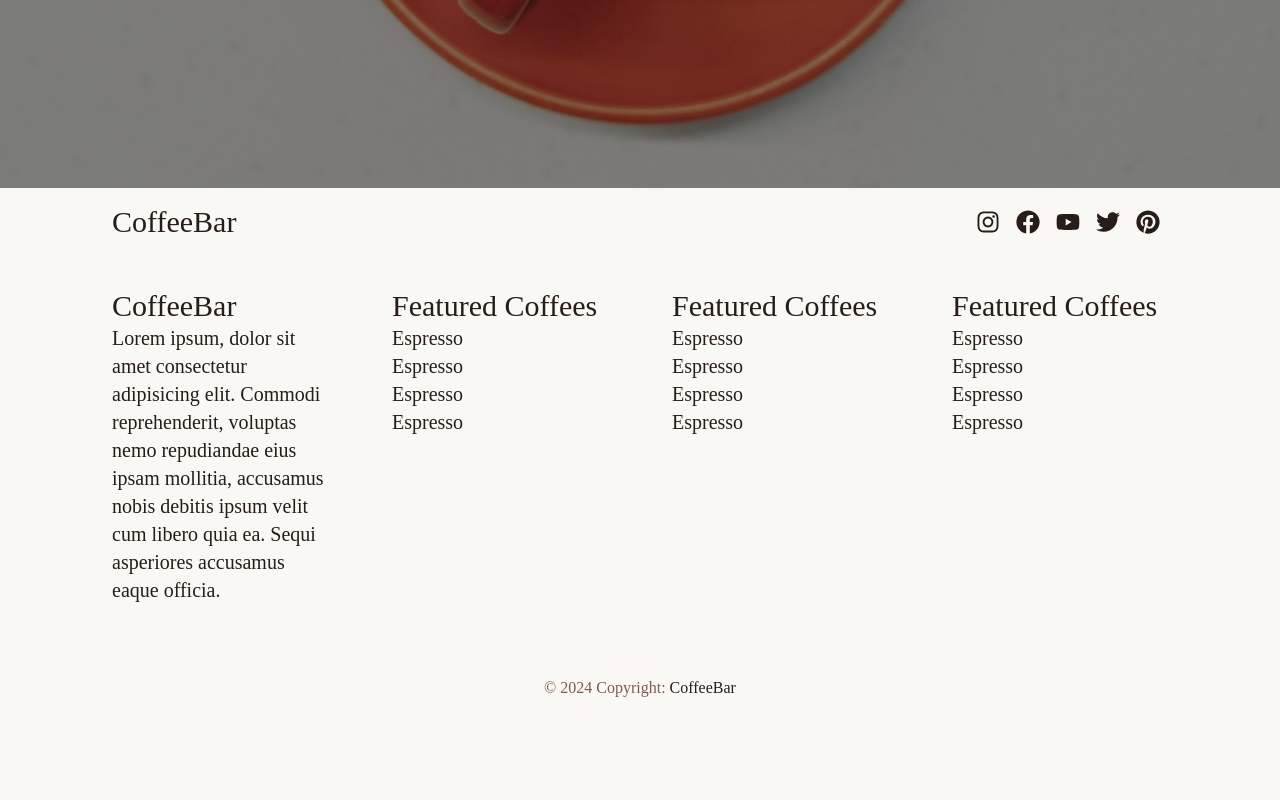
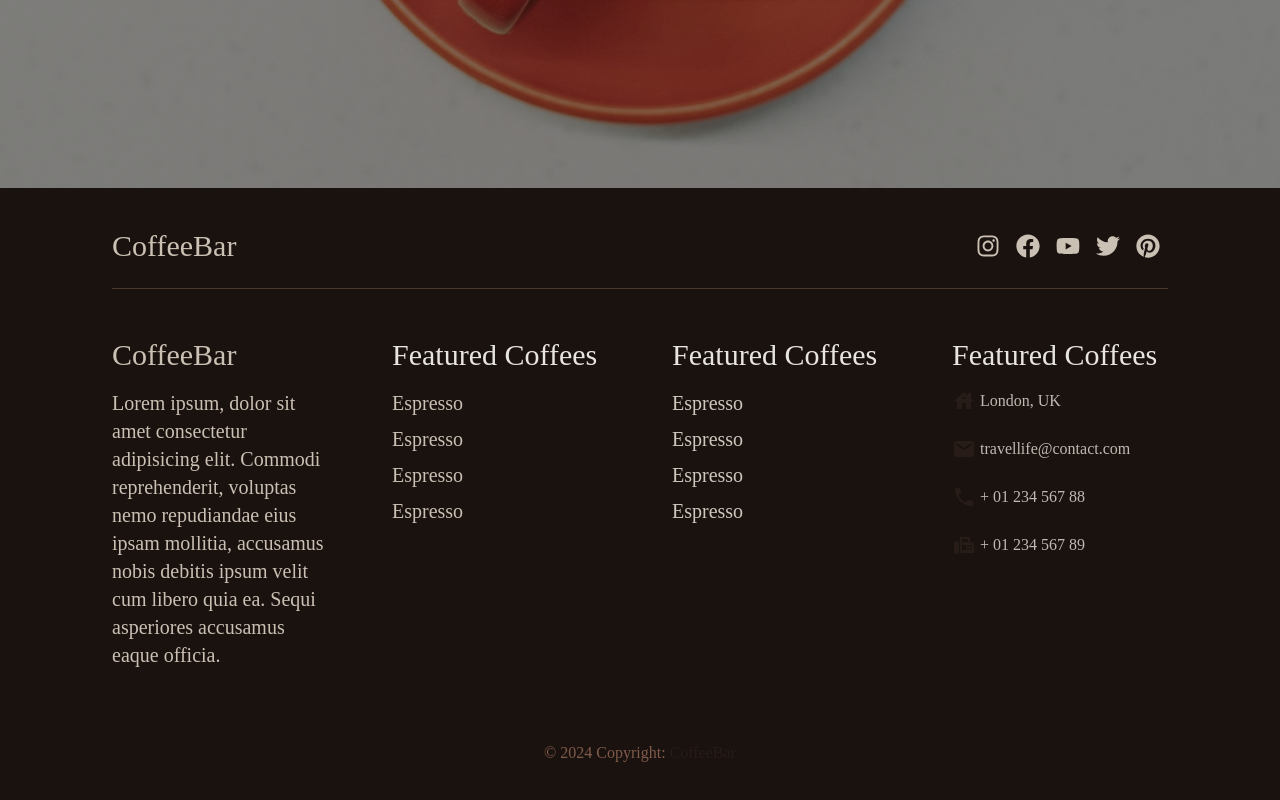
Before and after one commit to DarkoM996/coffeebar-website, a React (Vite) app: page / in a window 1280 px wide. Shown: the part 3847-4647 px from the top of the page. Before the commit the page ends 4587 px from the top, so only its background shows below. Built offline with nearby package versions, Linux system fonts and the light colour scheme; a web font is replaced by a local one.

Commit message:
more adjustments

```diff
--- a/src/components/Footer2.tsx
+++ b/src/components/Footer2.tsx
@@ -5,38 +5,58 @@ import {
   FaPinterest,
   FaTwitter,
 } from "react-icons/fa";
+import { MdFax, MdHouse, MdLocalPhone, MdMail } from "react-icons/md";
 
 const Footer2 = () => {
   return (
-    <footer className="max-w-screen-3xl mx-auto w-full  relative px-6 py-4 lg:px-28">
-      <div className="flex flex-col md:flex-row justify-between items-center gap-6 w-full h-full">
+    <footer className="max-w-screen-3xl mx-auto w-full relative px-6 py-4 lg:px-28 bg-primary_backgroundDarkerColor-950">
+      <div className="flex flex-col md:flex-row justify-between items-center gap-6 w-full h-full py-6 border-b border-primary_backgroundDarkerColor-800 border-spacing-x-4">
         {/* Flex elements */}
         <div className="">
-          <h4 className="text-3xl">CoffeeBar</h4>
+          <h4 className="text-3xl text-primary_backgroundLighterColor-500">
+            CoffeeBar
+          </h4>
         </div>
         <div className="flex items-center gap-2">
-          <a href="/" className="text-2xl mr-2">
+          <a
+            href="/"
+            className="text-2xl mr-2 text-primary_backgroundLighterColor-500"
+          >
             <FaInstagram />
           </a>
-          <a href="/" className="text-2xl mr-2">
+          <a
+            href="/"
+            className="text-2xl mr-2 text-primary_backgroundLighterColor-500"
+          >
             <FaFacebook />
           </a>
-          <a href="/" className="text-2xl mr-2">
+          <a
+            href="/"
+            className="text-2xl mr-2 text-primary_backgroundLighterColor-500"
+          >
             <FaYoutube />
           </a>
-          <a href="/" className="text-2xl mr-2">
+          <a
+            href="/"
+            className="text-2xl mr-2 text-primary_backgroundLighterColor-500"
+          >
             <FaTwitter />
           </a>
-          <a href="/" className="text-2xl mr-2">
+          <a
+            href="/"
+            className="text-2xl mr-2 text-primary_backgroundLighterColor-500"
+          >
             <FaPinterest />
           </a>
         </div>
       </div>
       {/* More items */}
       <div className="grid grid-cols-1 md:grid-cols-2 lg:grid-cols-4 gap-6 lg:gap-16 w-full py-12">
-        <div>
-          <h4 className="text-3xl">CoffeeBar</h4>
-          <p className="text-xl">
+        <div className="flex flex-col justify-start items-start gap-4">
+          <h4 className="text-3xl text-primary_backgroundLighterColor-500">
+            CoffeeBar
+          </h4>
+          <p className="text-xl text-primary_backgroundLighterColor-500">
             Lorem ipsum, dolor sit amet consectetur adipisicing elit. Commodi
             reprehenderit, voluptas nemo repudiandae eius ipsam mollitia,
             accusamus nobis debitis ipsum velit cum libero quia ea. Sequi
@@ -44,28 +64,68 @@ const Footer2 = () => {
           </p>
         </div>
         {/* Featured Section */}
-        <div>
-          <h4 className="text-3xl">Featured Coffees</h4>
-          <p className="text-xl">Espresso</p>
-          <p className="text-xl">Espresso</p>
-          <p className="text-xl">Espresso</p>
-          <p className="text-xl">Espresso</p>
+        <div className="flex flex-col justify-start items-start gap-4">
+          <h4 className="text-3xl text-primary_backgroundLighterColor-200">
+            Featured Coffees
+          </h4>
+          <div className="flex flex-col justify-start items-start gap-2">
+            <p className="text-xl text-primary_backgroundLighterColor-500">
+              Espresso
+            </p>
+            <p className="text-xl text-primary_backgroundLighterColor-500">
+              Espresso
+            </p>
+            <p className="text-xl text-primary_backgroundLighterColor-500">
+              Espresso
+            </p>
+            <p className="text-xl text-primary_backgroundLighterColor-500">
+              Espresso
+            </p>
+          </div>
         </div>
         {/* Featured Section */}
-        <div>
-          <h4 className="text-3xl">Featured Coffees</h4>
-          <p className="text-xl">Espresso</p>
-          <p className="text-xl">Espresso</p>
-          <p className="text-xl">Espresso</p>
-          <p className="text-xl">Espresso</p>
+        <div className="flex flex-col justify-start items-start gap-4">
+          <h4 className="text-3xl text-primary_backgroundLighterColor-200">
+            Featured Coffees
+          </h4>
+          <div className="flex flex-col justify-start items-start gap-2">
+            <p className="text-xl text-primary_backgroundLighterColor-400">
+              Espresso
+            </p>
+            <p className="text-xl text-primary_backgroundLighterColor-400">
+              Espresso
+            </p>
+            <p className="text-xl text-primary_backgroundLighterColor-400">
+              Espresso
+            </p>
+            <p className="text-xl text-primary_backgroundLighterColor-400">
+              Espresso
+            </p>
+          </div>
         </div>
         {/* Featured Section */}
-        <div>
-          <h4 className="text-3xl">Featured Coffees</h4>
-          <p className="text-xl">Espresso</p>
-          <p className="text-xl">Espresso</p>
-          <p className="text-xl">Espresso</p>
-          <p className="text-xl">Espresso</p>
+        <div className="flex flex-col justify-start items-start gap-4">
+          <h4 className="text-3xl text-primary_backgroundLighterColor-200">
+            Featured Coffees
+          </h4>
+          <div className="flex flex-col justify-start items-start gap-2">
+            <p className="mb-4 flex items-center justify-center md:justify-start">
+              <MdHouse className="text-2xl mr-1" />
+              <a className="text-[#bebab2]">London, UK</a>
+            </p>
+            <p className="mb-4 flex items-center justify-center md:justify-start">
+              <MdMail className="text-2xl mr-1" />
+              <a className="text-[#bebab2]">travellife@contact.com</a>
+            </p>
+            <p className="mb-4 flex items-center justify-center md:justify-start">
+              <MdLocalPhone className="text-2xl mr-1" />
+              <a className="text-[#bebab2]">+ 01 234 567 88</a>
+            </p>
+            <p className="mb-4 flex items-center justify-center md:justify-start">
+              <MdFax className="text-2xl mr-1" />
+              <a className="text-[#bebab2]">+ 01 234 567 89</a>
+            </p>
+          </div>
         </div>
       </div>
       {/* Copyright section */}
```
